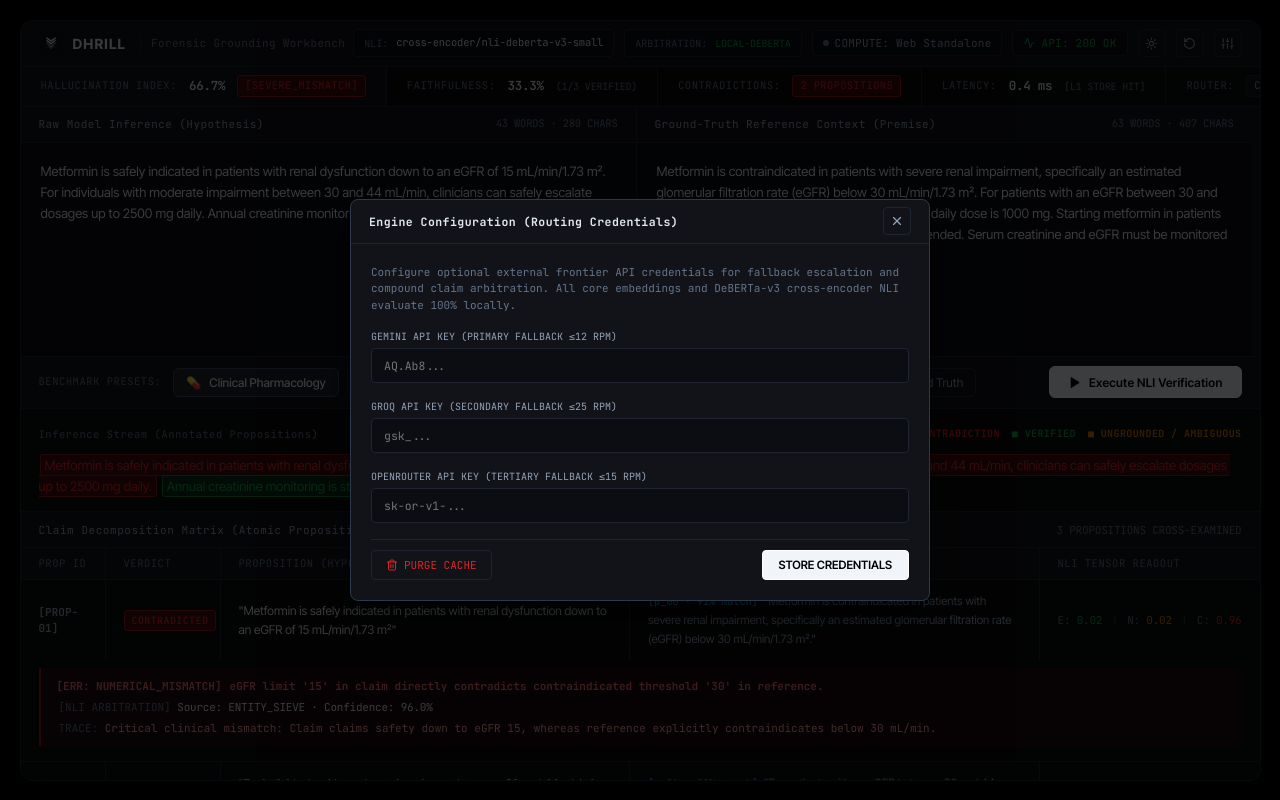
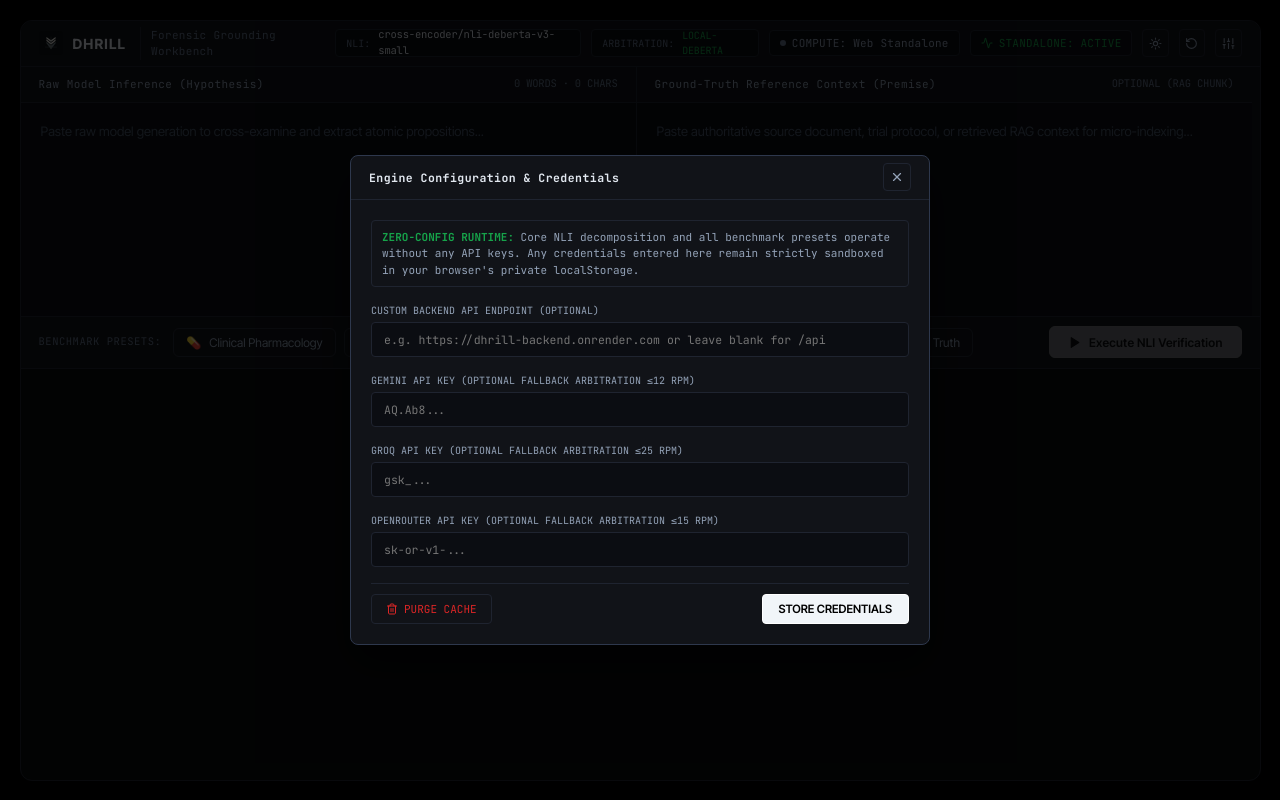
Before and after one commit to s-md-azhar/DHRILL, a React (Vite) app in the folder frontend/: page / in a window 1280 px wide. Both pictures are taken after a click on the button 1227 px from the left and 43 px from the top of the page. Built offline with nearby package versions, Linux system fonts and the light colour scheme; no server answers.

Commit message:
fix(ui): start workbench with clean placeholders and dynamic standalone status badge

```diff
--- a/frontend/src/App.jsx
+++ b/frontend/src/App.jsx
@@ -65,12 +65,7 @@ export default function App() {
 
       const cases = await fetchDemoCases();
       setDemoCases(cases);
-
-      // Auto-load first demo case (Clinical Dosage) for instantaneous demonstration
-      if (cases.length > 0) {
-        const first = cases[0];
-        handleSelectCase(first);
-      }
+      // Clean initial state: let user view intuitive placeholders and select a benchmark preset
     }
     init();
   }, []);
--- a/frontend/src/components/Header.jsx
+++ b/frontend/src/components/Header.jsx
@@ -46,7 +46,9 @@ export default function Header({ health, routingTier, onOpenSettings, onReset, t
         {/* API Monospace Status Badge */}
         <div className="status-badge-mono" title="API Status">
           <Activity size={12} style={{ color: 'var(--status-verified-text)' }} />
-          <span style={{ color: 'var(--status-verified-text)' }}>API: 200 OK</span>
+          <span style={{ color: 'var(--status-verified-text)' }}>
+            {health?.service?.includes('Standalone') ? 'STANDALONE: ACTIVE' : 'API: 200 OK'}
+          </span>
         </div>
 
         {/* Theme Toggle (Dark / Light) */}
--- a/frontend/src/components/SettingsModal.jsx
+++ b/frontend/src/components/SettingsModal.jsx
@@ -13,6 +13,7 @@ export default function SettingsModal({
   const [geminiKey, setGeminiKey] = useState(apiKeys.gemini || '');
   const [groqKey, setGroqKey] = useState(apiKeys.groq || '');
   const [openRouterKey, setOpenRouterKey] = useState(apiKeys.openrouter || '');
+  const [apiUrl, setApiUrl] = useState(() => localStorage.getItem('dhrill_api_url') || '');
   const [savedStatus, setSavedStatus] = useState(false);
 
   const handleSave = () => {
@@ -21,6 +22,11 @@ export default function SettingsModal({
       groq: groqKey.trim(),
       openrouter: openRouterKey.trim()
     });
+    if (apiUrl.trim()) {
+      localStorage.setItem('dhrill_api_url', apiUrl.trim());
+    } else {
+      localStorage.removeItem('dhrill_api_url');
+    }
     setSavedStatus(true);
     setTimeout(() => {
       setSavedStatus(false);
@@ -32,21 +38,33 @@ export default function SettingsModal({
     <div className="modal-backdrop" onClick={onClose}>
       <div className="modal-container" onClick={(e) => e.stopPropagation()}>
         <div className="modal-header">
-          <span>Engine Configuration (Routing Credentials)</span>
+          <span>Engine Configuration & Credentials</span>
           <button className="btn-control-icon" onClick={onClose} aria-label="Close configuration">
             <X size={14} />
           </button>
         </div>
 
         <div className="modal-body">
-          <div style={{ fontSize: '11px', color: 'var(--text-muted)', fontFamily: 'var(--font-mono)', lineHeight: 1.5 }}>
-            Configure optional external frontier API credentials for fallback escalation and compound claim arbitration.
-            All core embeddings and DeBERTa-v3 cross-encoder NLI evaluate 100% locally.
+          <div style={{ fontSize: '11px', color: 'var(--text-secondary)', fontFamily: 'var(--font-mono)', lineHeight: 1.5, background: 'var(--bg-card)', padding: '8px 10px', borderRadius: '4px', border: '1px solid var(--border-grid)' }}>
+            <span style={{ color: 'var(--status-verified-text)', fontWeight: 'bold' }}>ZERO-CONFIG RUNTIME:</span> Core NLI decomposition and all benchmark presets operate without any API keys. Any credentials entered here remain strictly sandboxed in your browser's private localStorage.
           </div>
 
           <div>
             <div style={{ fontSize: '10px', color: 'var(--text-secondary)', fontFamily: 'var(--font-mono)', marginBottom: '4px', textTransform: 'uppercase' }}>
-              Gemini API Key (Primary Fallback ≤12 RPM)
+              Custom Backend API Endpoint (Optional)
+            </div>
+            <input
+              type="text"
+              className="input-field-mono"
+              value={apiUrl}
+              onChange={(e) => setApiUrl(e.target.value)}
+              placeholder="e.g. https://dhrill-backend.onrender.com or leave blank for /api"
+            />
+          </div>
+
+          <div>
+            <div style={{ fontSize: '10px', color: 'var(--text-secondary)', fontFamily: 'var(--font-mono)', marginBottom: '4px', textTransform: 'uppercase' }}>
+              Gemini API Key (Optional Fallback Arbitration ≤12 RPM)
             </div>
             <input
               type="password"
@@ -59,7 +77,7 @@ export default function SettingsModal({
 
           <div>
             <div style={{ fontSize: '10px', color: 'var(--text-secondary)', fontFamily: 'var(--font-mono)', marginBottom: '4px', textTransform: 'uppercase' }}>
-              Groq API Key (Secondary Fallback ≤25 RPM)
+              Groq API Key (Optional Fallback Arbitration ≤25 RPM)
             </div>
             <input
               type="password"
@@ -72,7 +90,7 @@ export default function SettingsModal({
 
           <div>
             <div style={{ fontSize: '10px', color: 'var(--text-secondary)', fontFamily: 'var(--font-mono)', marginBottom: '4px', textTransform: 'uppercase' }}>
-              OpenRouter API Key (Tertiary Fallback ≤15 RPM)
+              OpenRouter API Key (Optional Fallback Arbitration ≤15 RPM)
             </div>
             <input
               type="password"
```
